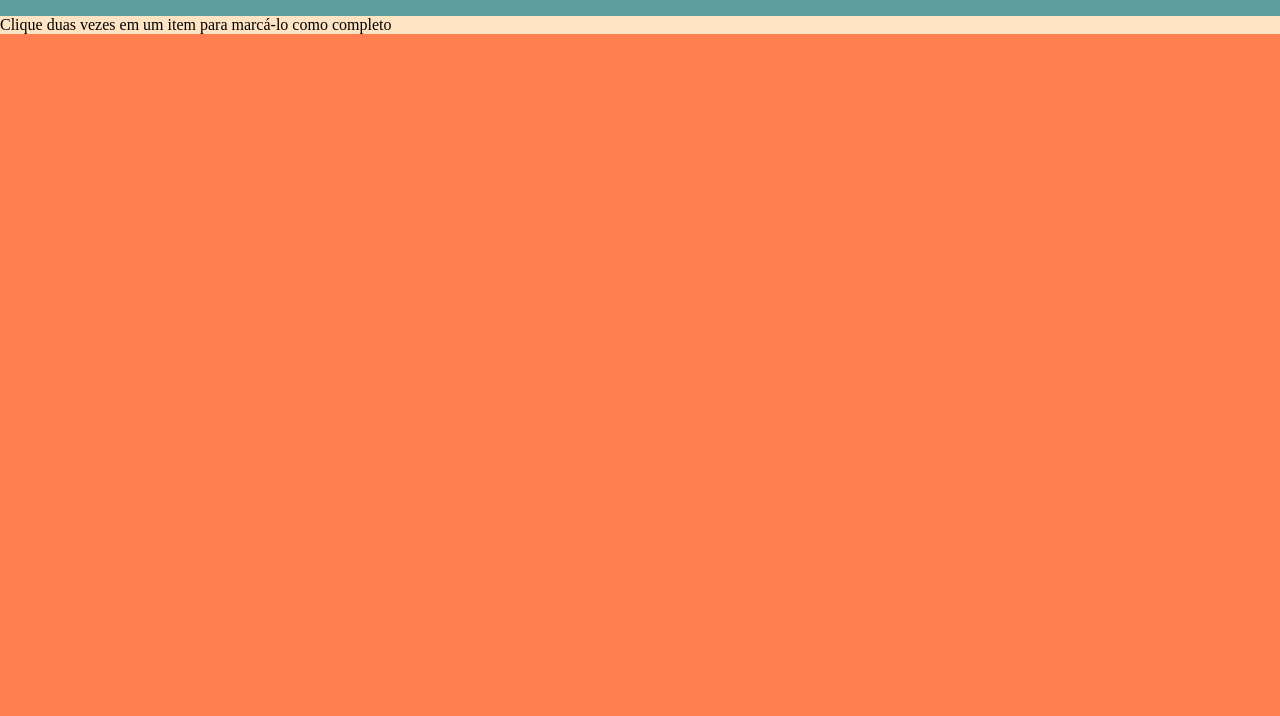
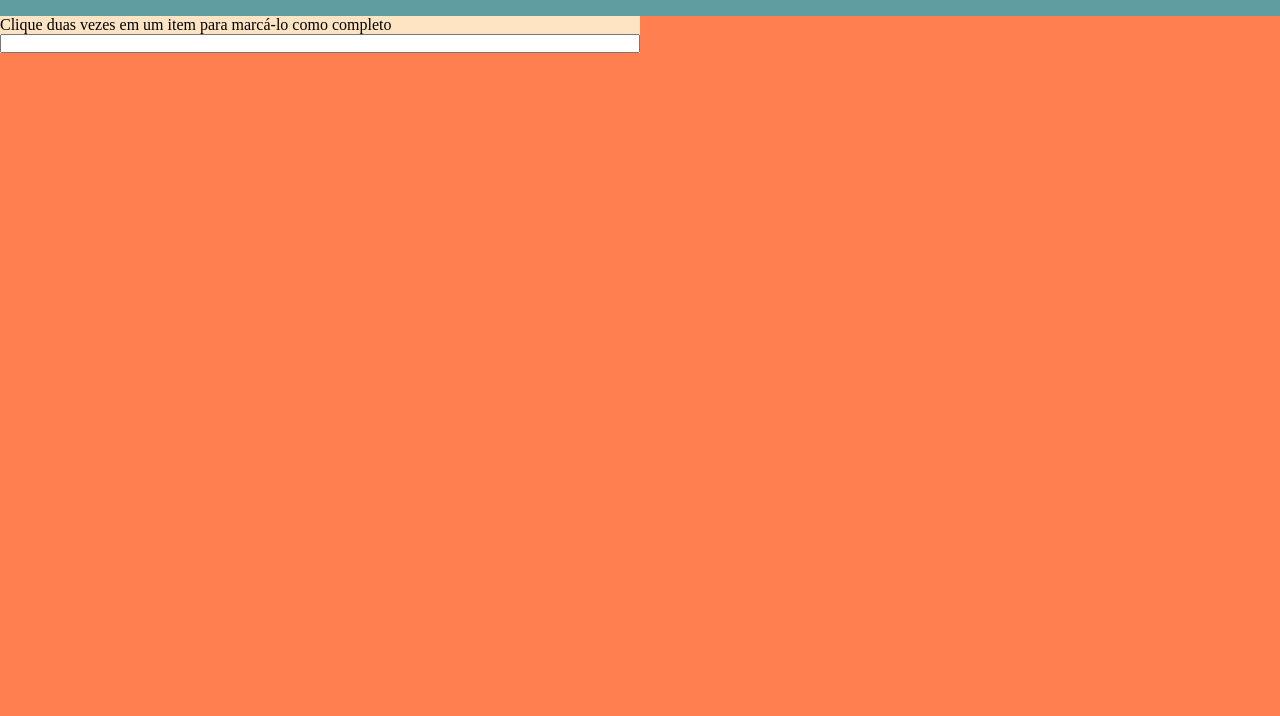
Before and after one commit to miyukishii/ToDo-List-Project, a website: page index.html in a window 1280 px wide. Shown: the part 84-800 px from the top of the page. Drawn offline with Linux system fonts and the light colour scheme.

Commit message:
Requisito 3 - adicionando input

```diff
--- a/index.html
+++ b/index.html
@@ -13,6 +13,7 @@
     </header>
     <section id="main-content">
         <p id="funcionamento">Clique duas vezes em um item para marcá-lo como completo</p>
+        <input type="text" id="texto-tarefa" >
     </section>
     <script src="script.js"></script>
 </body>
--- a/style.css
+++ b/style.css
@@ -17,4 +17,8 @@ body {
 
 #main-content {
     background-color: bisque;
+    display: flex;
+    flex-direction: column;
+    width: 50%;
+    height: 60%;
 }
```
